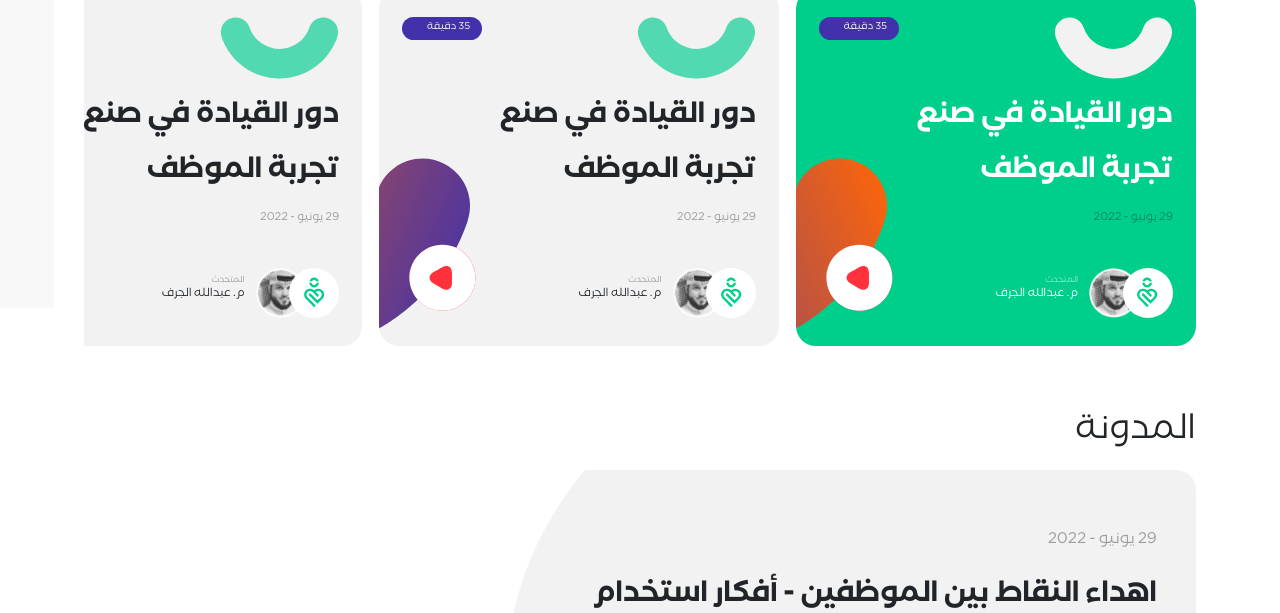
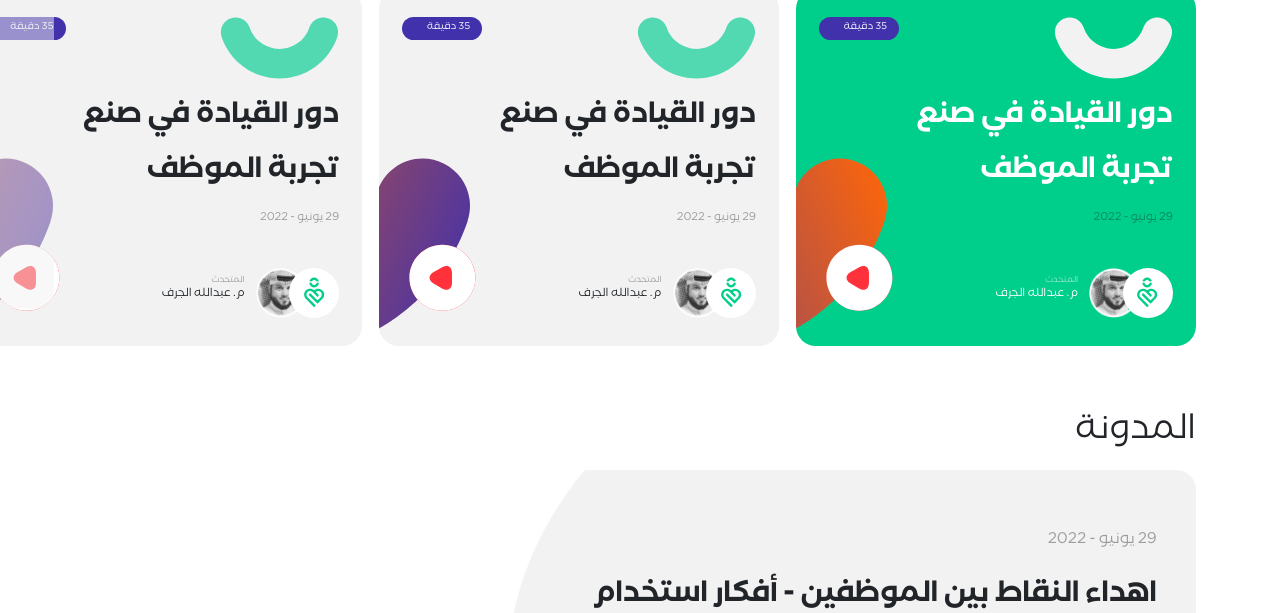
Before and after one commit to shehab20089/wala-test-page, a website built with Vite: page src/index.html in a window 1280 px wide. Shown: the part 590-1203 px from the top of the page. Built offline with nearby package versions, Linux system fonts and the light colour scheme; files whose address does not match are found by name.

Commit message:
minor fix

```diff
--- a/src/scss/components/online-meeting.style.scss
+++ b/src/scss/components/online-meeting.style.scss
@@ -9,7 +9,8 @@
     padding-inline: $main-content-padding-tablet;
   }
   @media screen and (min-width: 900px) {
-    padding-inline: $main-content-padding;
+    padding-inline-start: $main-content-padding;
+    padding-inline-end: 0;
   }
   .meeting-list {
     display: flex;
```
